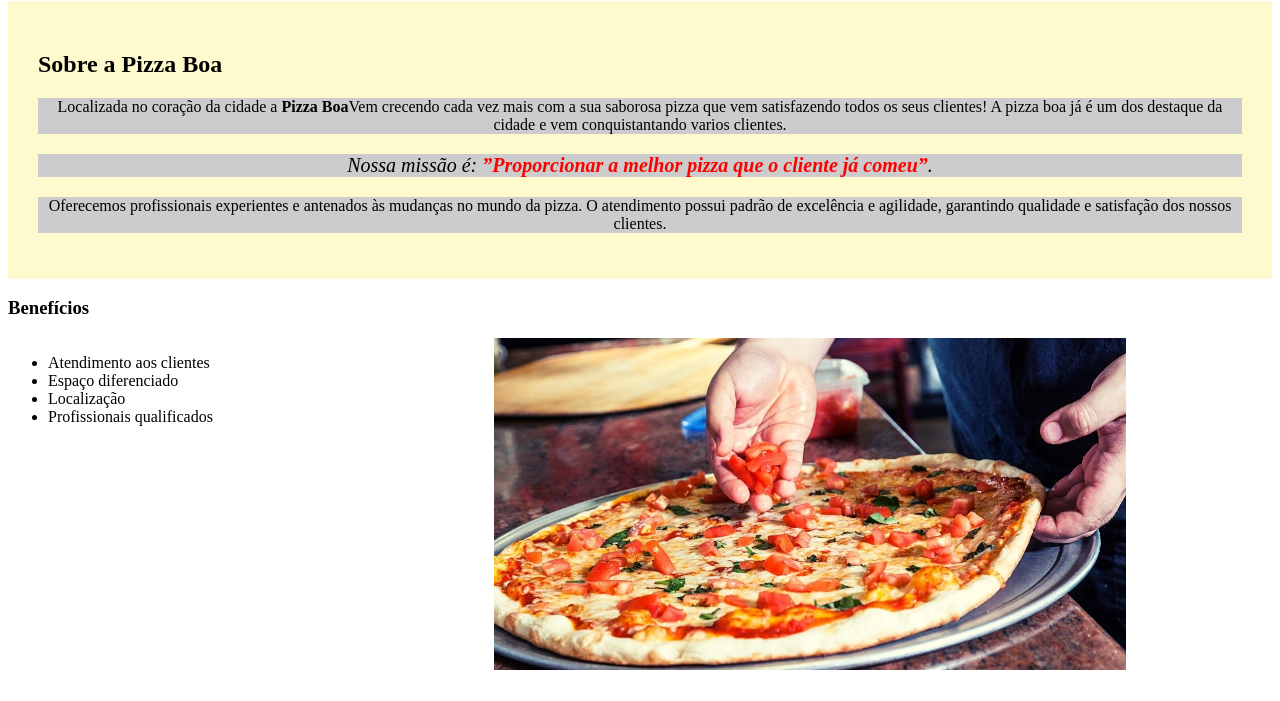
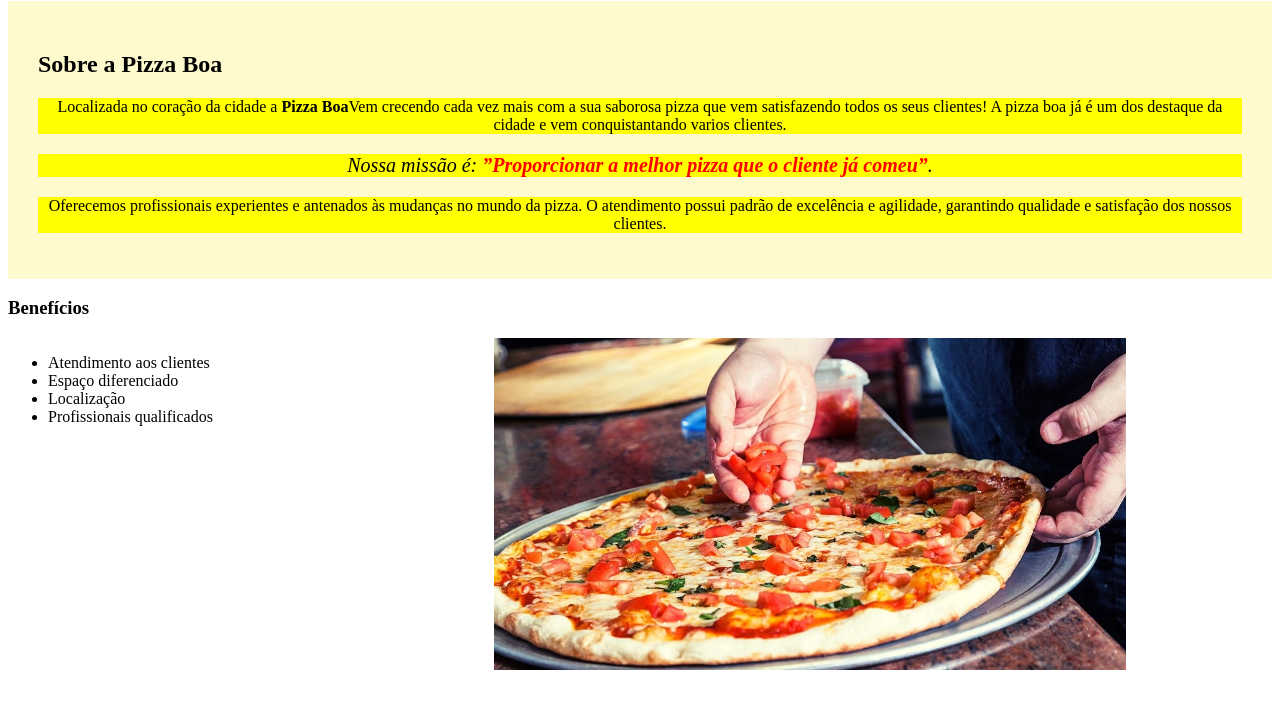
Before and after one commit to jpfrogeri/pizza.boa, a plain HTML site: page index.html in a window 1280 px wide. Shown: the part 99-800 px from the top of the page. Drawn offline with Linux system fonts and the light colour scheme.

Commit message:
Update style.css

```diff
--- a/style.css
+++ b/style.css
@@ -12,7 +12,7 @@ padding: 30px;
 
 p {
     text-align: center;
-    background: #CCCCCC;
+    background: #FFFF00;
 }
 
 #missao {
```
